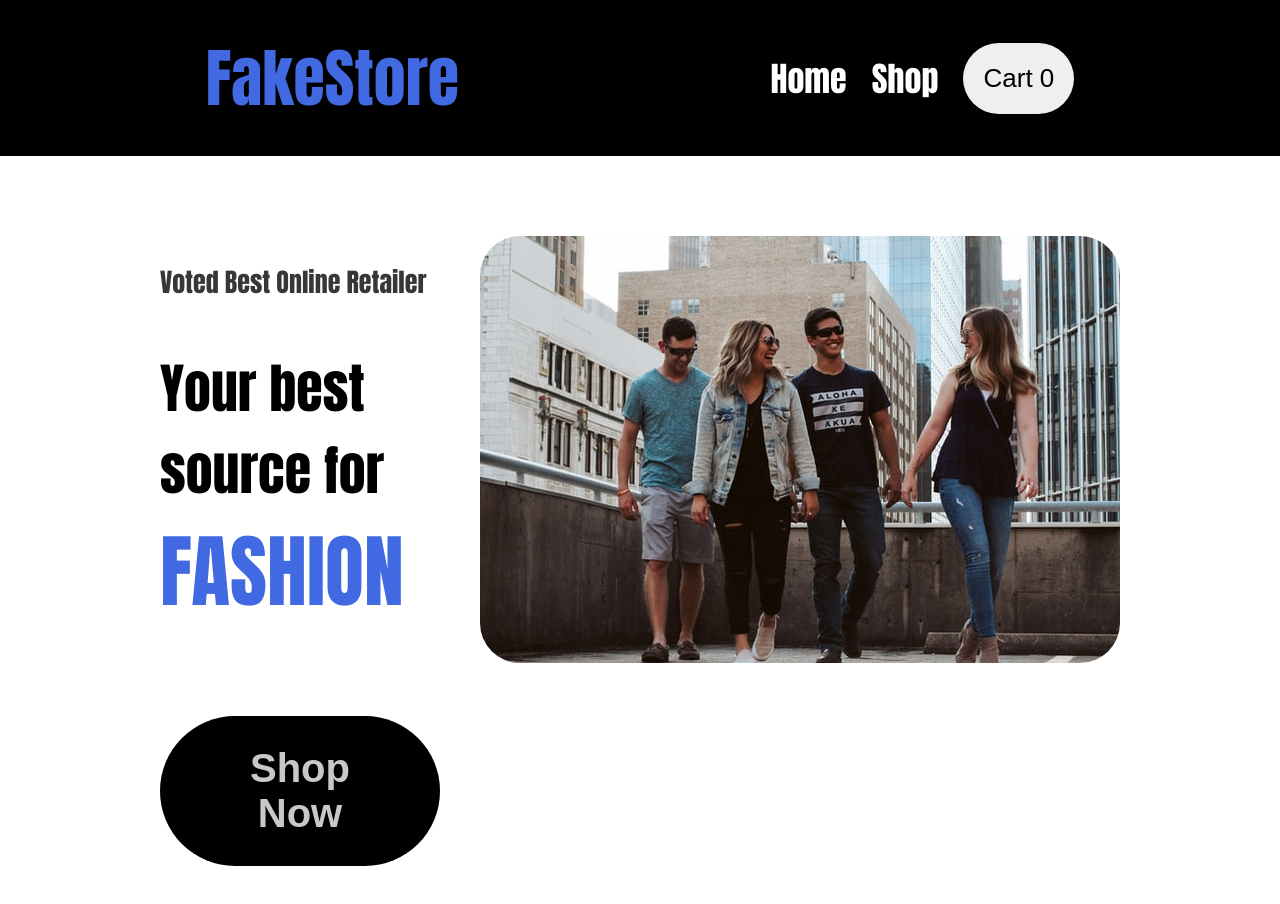
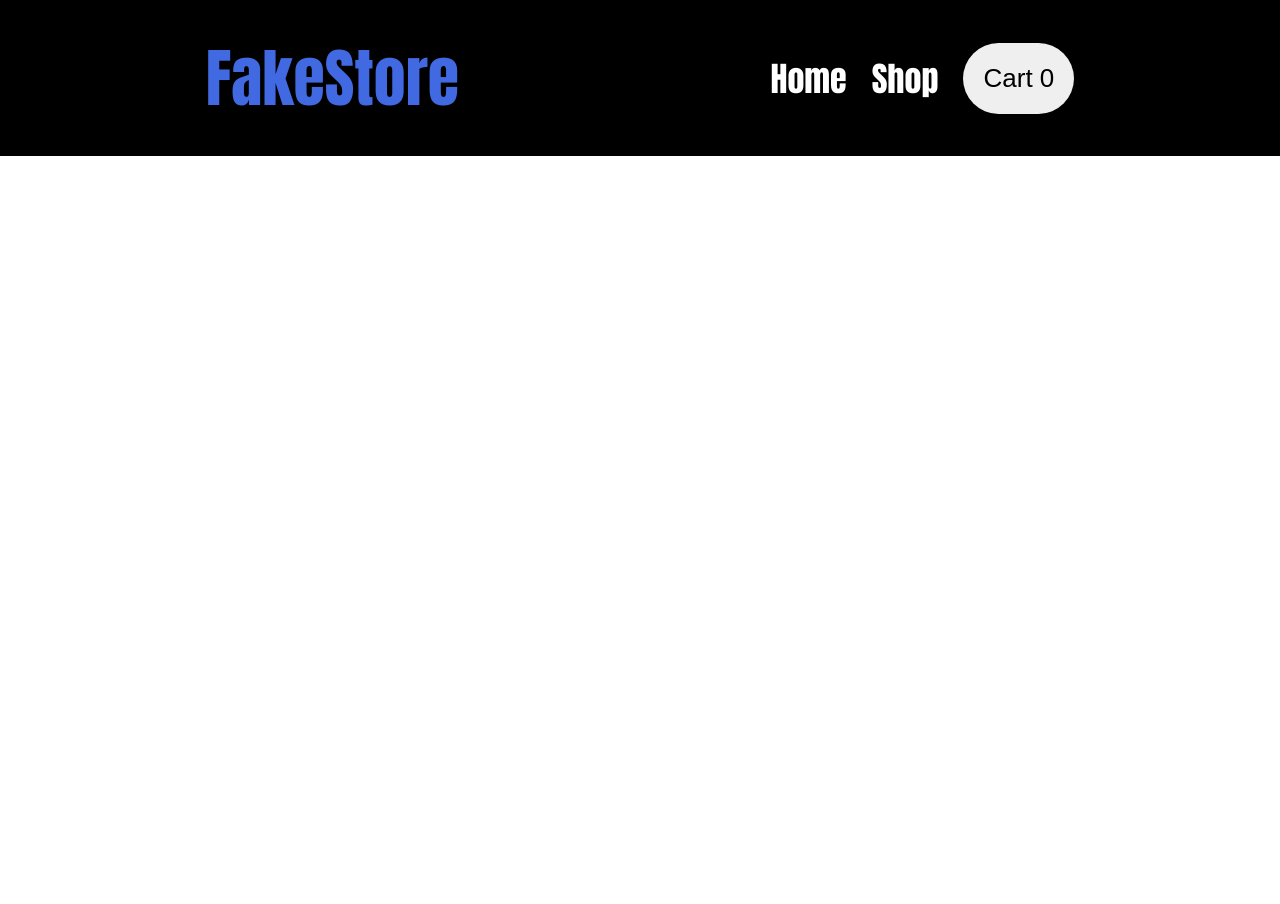
Before and after one commit to Lisa-Fink/shopping-cart, a React (Create React App) app: page / in a window 1280 px wide. Shown: the top 904 px of the page. After the commit the page ends 800 px from the top, so only its background shows below. Built offline with nearby package versions, Linux system fonts and the light colour scheme.

Commit message:
Add shopping-cart/ to beginning of links & routes

```diff
--- a/src/App.js
+++ b/src/App.js
@@ -15,10 +15,13 @@ function App() {
     <BrowserRouter>
       <Nav cartSize={cartSize} />
       <Routes>
-        <Route path="/" element={<Home />} />
-        <Route path="/shop" element={<Shop cart={cart} setCart={setCart} />} />
+        <Route path="shopping-cart/" element={<Home />} />
         <Route
-          path="/cart"
+          path="shopping-cart/shop"
+          element={<Shop cart={cart} setCart={setCart} />}
+        />
+        <Route
+          path="shopping-cart/cart"
           element={<Cart cart={cart} setCart={setCart} cartSize={cartSize} />}
         />
       </Routes>
--- a/src/components/Home.js
+++ b/src/components/Home.js
@@ -11,7 +11,7 @@ const Home = () => {
         <h2>
           Your best source for <span>FASHION</span>
         </h2>
-        <Link to="/shop">
+        <Link to="./shop">
           <button id="shop">Shop Now</button>
         </Link>
       </div>
--- a/src/components/Nav.js
+++ b/src/components/Nav.js
@@ -7,9 +7,9 @@ const Nav = ({ cartSize }) => {
     <nav>
       <h1>FakeStore</h1>
       <div id="links">
-        <Link to="/">Home</Link>
-        <Link to="/shop">Shop</Link>
-        <Link to="/cart">
+        <Link to="shopping-cart/">Home</Link>
+        <Link to="shopping-cart/shop">Shop</Link>
+        <Link to="shopping-cart/cart">
           <button>Cart {cartSize}</button>
         </Link>
       </div>
```
